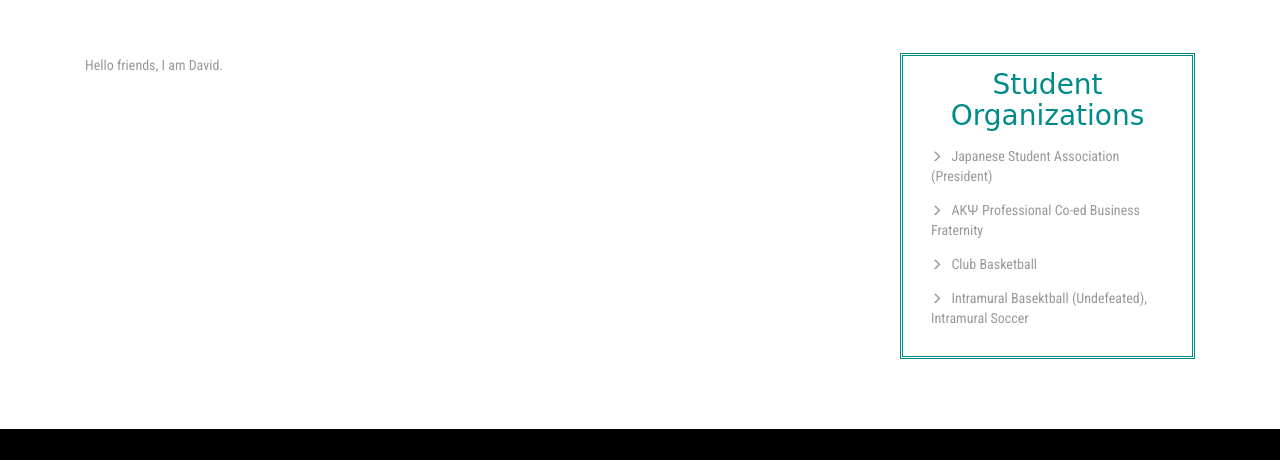
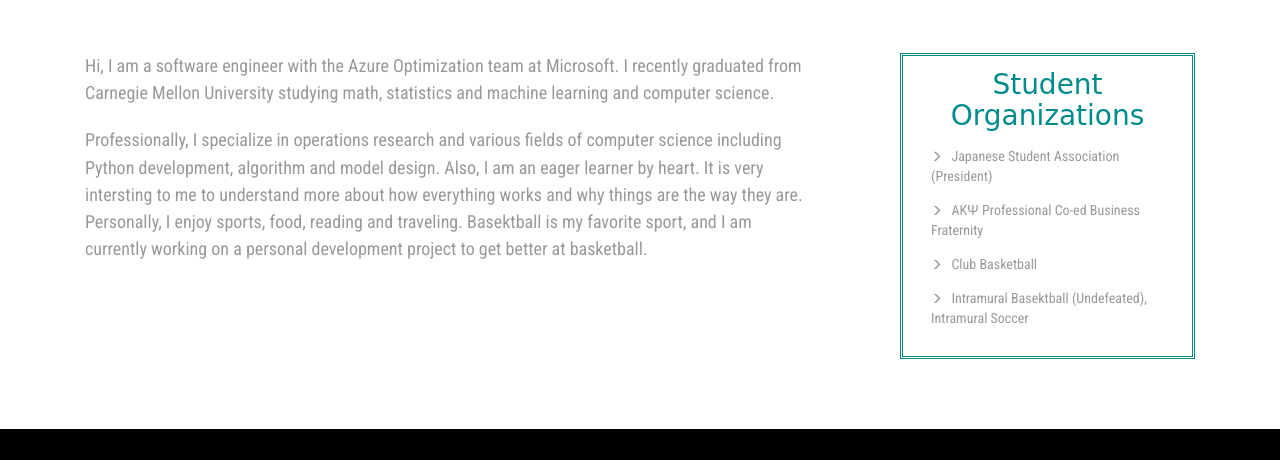
Before and after one commit to dmliu16/davidliu, a plain HTML site: page index.html in a window 1280 px wide. Shown: the part 701-1161 px from the top of the page. Drawn offline with Linux system fonts and the light colour scheme; a web font is replaced by a local one.

Commit message:
updated personal statement

```diff
--- a/index.html
+++ b/index.html
@@ -115,7 +115,9 @@
 		<div class="container">
 			<h3 class="title"> About Me</h3>
 			<div class="col-md-8 about-left">
-				<p>Hello friends, I am David. </p>
+				<p><font size="+1">Hi, I am a software engineer with the Azure Optimization team at Microsoft. I recently graduated from Carnegie Mellon University studying math, statistics and machine learning and computer science. </font></p>
+				<br>
+				<p><font size="+1">Professionally, I specialize in operations research and various fields of computer science including Python development, algorithm and model design. Also, I am an eager learner by heart. It is very intersting to me to understand more about how everything works and why things are the way they are. Personally, I enjoy sports, food, reading and traveling. Basektball is my favorite sport, and I am currently working on a personal development project to get better at basketball. </font></p>
 			</div>
 			<div class="col-md-4 about-right">
 				<ul>
```
Also changed, not shown: 1 other file.
